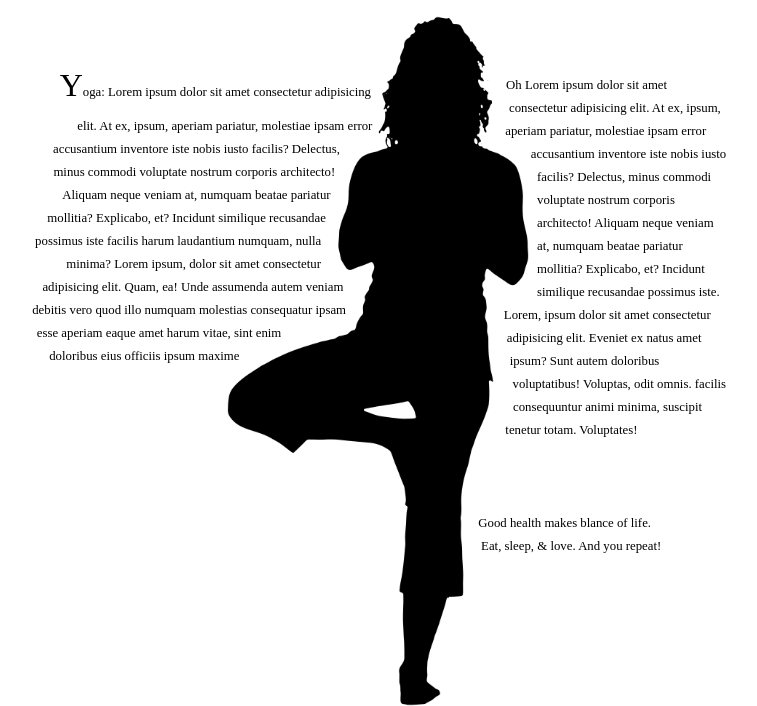
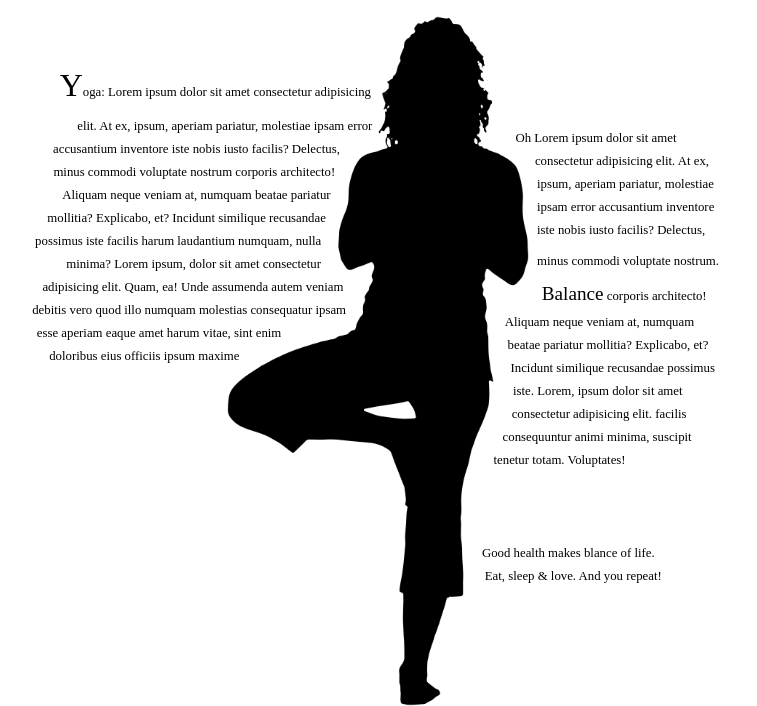
Before and after one commit to JK-8989/layout-1, a plain HTML site: page index.html in a window 1280 px wide. Shown: the part 211-917 px from the top of the page, without its empty margins (262-1019 px from the left). Drawn offline with Linux system fonts and the light colour scheme.

Commit message:
Edit re-arrange of contents

```diff
--- a/index.html
+++ b/index.html
@@ -36,14 +36,14 @@
         <p id="p-right">
           Oh Lorem ipsum dolor sit amet consectetur adipisicing elit. At ex,
           ipsum, aperiam pariatur, molestiae ipsam error accusantium inventore
-          iste nobis iusto facilis? Delectus, minus commodi voluptate nostrum
+          iste nobis iusto facilis? Delectus, minus commodi voluptate nostrum. <span id="bold"> &nbsp &nbspBalance</span>
           corporis architecto! Aliquam neque veniam at, numquam beatae pariatur
-          mollitia? Explicabo, et? Incidunt similique recusandae possimus iste. Lorem, ipsum dolor sit amet consectetur adipisicing elit. Eveniet ex natus amet ipsum? Sunt autem doloribus voluptatibus! Voluptas, odit omnis.
+          mollitia? Explicabo, et? Incidunt similique recusandae possimus iste. Lorem, ipsum dolor sit amet consectetur adipisicing elit.
 
           facilis consequuntur animi minima, suscipit tenetur totam. Voluptates!
           <br><br><br><br>
           Good health makes blance of life. <br>
-          Eat, sleep, & love. And you repeat!
+          Eat, sleep & love. And you repeat!
         </p>
       </div>
       <div class="footer"></div> <!-- an empty div for bottom-->
--- a/style.css
+++ b/style.css
@@ -31,7 +31,7 @@
   margin-top: 60px;
 }
 #p-right {
-  margin-top: 77px;
+  margin-top: 130px;
 }
 p {
   margin-top: 100px 0 200px 0;
@@ -40,6 +40,9 @@ p {
 #p-left::first-letter {
   font-size: 2.5em;
 }
+#bold {
+  font-size: 1.5em;
+}
 div:nth-child(1){grid-area: a;}
 div:nth-child(2){grid-area: b;}
 div:nth-child(3){grid-area: c;}
```
